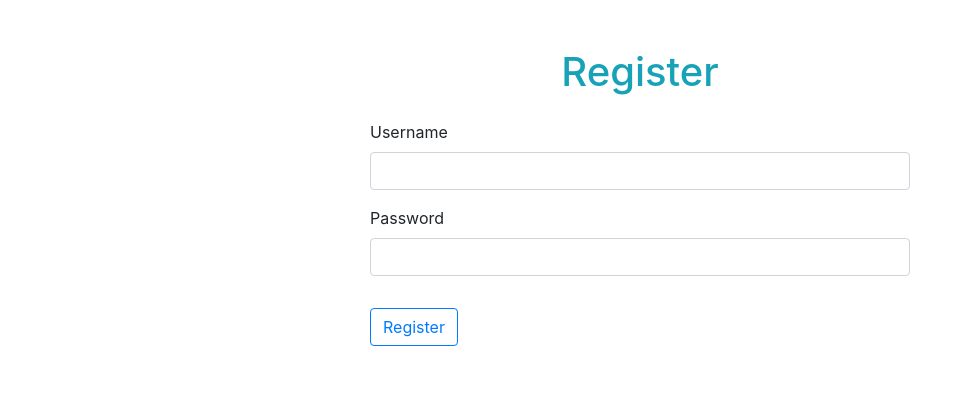
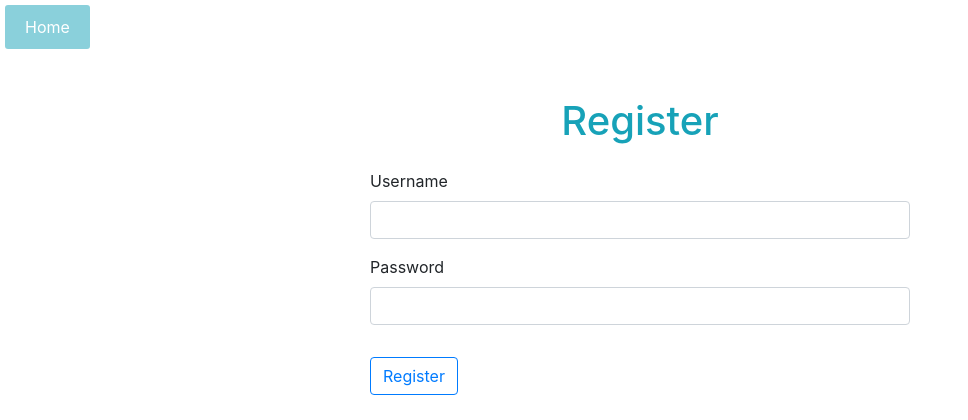
Before and after one commit to ludmitr/movieweb-app, a Flask app: page /new-user in a window 1280 px wide. Shown: the top 420 px of the page, without its empty margins (0-968 px from the left). Run offline with Flask 3, Linux system fonts and the light colour scheme; some libraries are stand-ins or nearby versions.

Commit message:
added error message feature

```diff
--- a/templates/register_new_user.html
+++ b/templates/register_new_user.html
@@ -2,23 +2,58 @@
 <html>
 <head>
     <title>Register - MovieWeb App</title>
-      <link rel="stylesheet" href="https://maxcdn.bootstrapcdn.com/bootstrap/4.5.2/css/bootstrap.min.css">
+    <link rel="stylesheet"
+          href="https://maxcdn.bootstrapcdn.com/bootstrap/4.5.2/css/bootstrap.min.css">
+    <style>
+        .home-button {
+            margin-left: 5px;
+            margin-top: 5px;
+            padding: 10px 20px;
+            border: none;
+            border-radius: 3px;
+            background-color: rgba(23, 162, 184, 0.5);
+            color: white;
+            font-size: 16px;
+            cursor: pointer;
+            transition: background-color 0.3s ease;
+        }
+
+    </style>
 </head>
 <body>
+<div class="home-form-container">
+    <!-- Home Button -->
+    <form class="home-form" action="{{ url_for('list_users') }}">
+        <button type="submit" class="home-button">Home</button>
+    </form>
+</div>
 <div class="container">
+
+    {% with messages = get_flashed_messages() %}
+    {% if messages %}
+    <h5 class="text-center text-info mt-5 mb-4">{{ messages[0] }}</h5>
+    {% else %}
     <h1 class="text-center text-info mt-5 mb-4">Register</h1>
+    {% endif %}
+    {% endwith %}
     <div class="row justify-content-center">
         <div class="col-md-6">
             <form action="{{ url_for('user_routes.add_user') }}" method="POST">
                 <div class="form-group">
                     <label>Username</label>
-                     <input type="text" name="user_name" class="form-control bg-transparent" required>
+                    <input type="text" name="user_name"
+                           class="form-control bg-transparent" required>
                 </div>
                 <div class="form-group">
                     <label>Password</label>
-                     <input type="password" name="password" class="form-control bg-transparent" required minlength="6">
+                    <input type="password" name="password"
+                           class="form-control bg-transparent" required
+                           minlength="6">
                 </div>
-                  <button type="submit" class="btn btn-primary bg-transparent text-primary mt-3">Register</button>
+                <button type="submit"
+                        class="btn btn-primary bg-transparent text-primary mt-3">
+                    Register
+                </button>
             </form>
         </div>
     </div>
```
Lines whose indentation alone changed are shown as unchanged.
